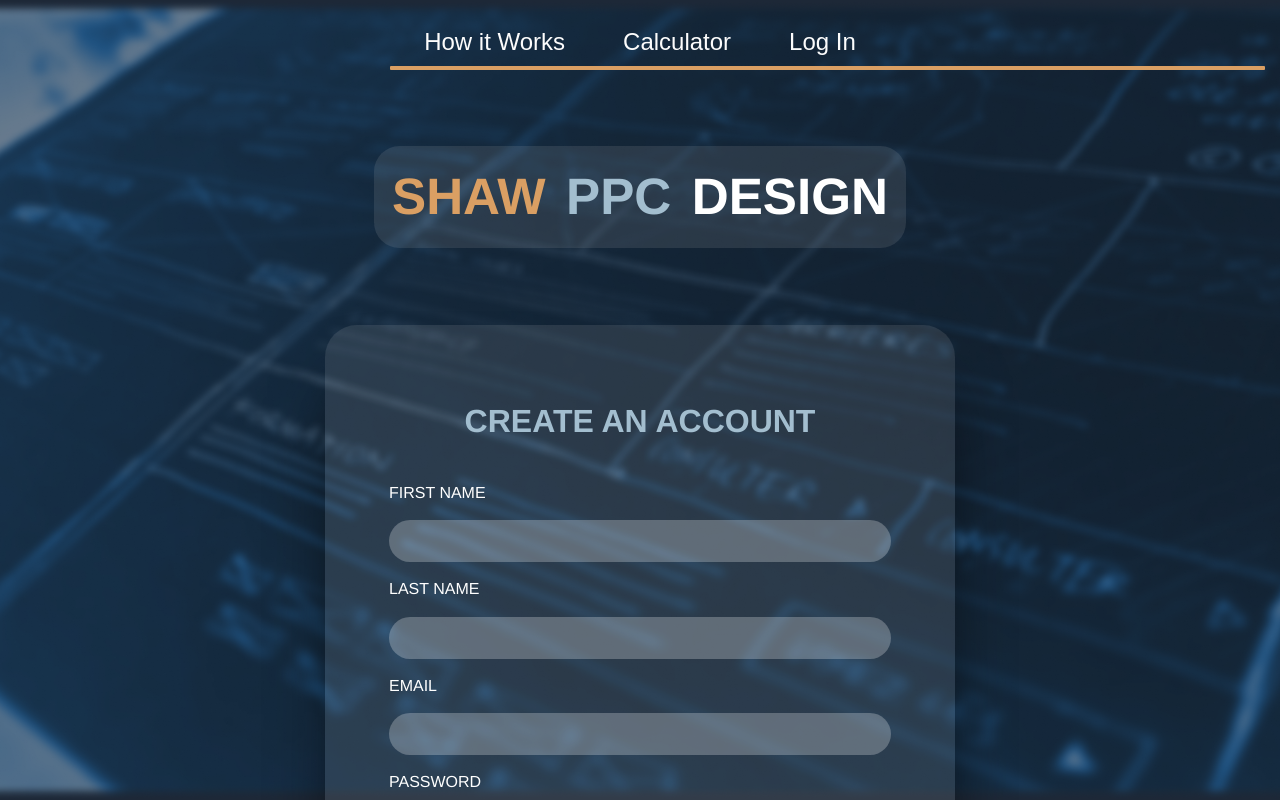
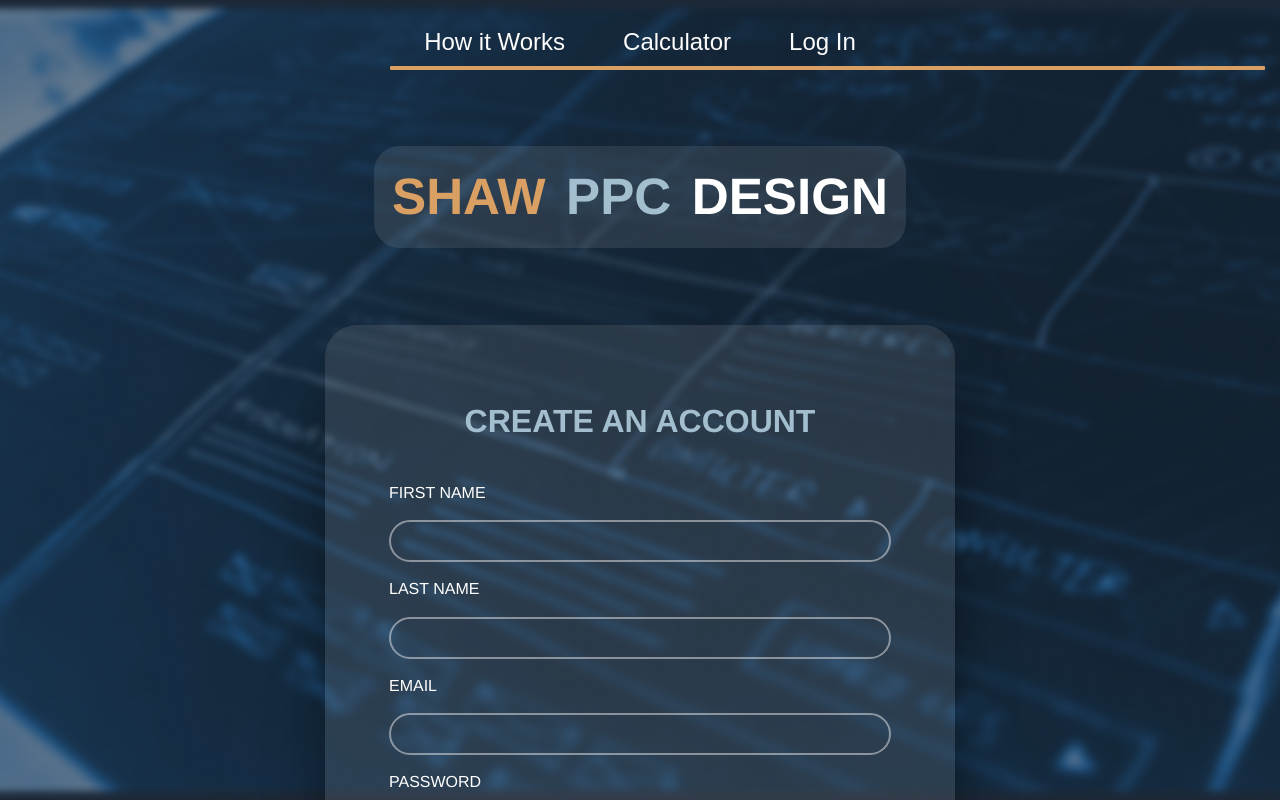
Before and after one commit to mbussert/shaw-ppc, a React (Create React App) app in the folder client/: page /Create in a window 1280 px wide. Shown: the top 800 px of the page. Built offline with nearby package versions, Linux system fonts and the light colour scheme; no server answers.

Commit message:
Compiled CSS

```diff
--- a/client/src/assets/scss/main.css
+++ b/client/src/assets/scss/main.css
@@ -492,8 +492,8 @@ nav .line {
   margin-top: 1.2rem;
 }
 
-input:hover,
-input:focus {
+.add-first, .add-last, .add-email, .add-pass, .pass-add-pass:hover,
+.add-first, .add-last, .add-email, .add-pass, .pass-add-pass:focus {
   color: white;
   border: 2px solid rgba(243, 241, 241, 0.479);
   background-color: transparent;
```
Also changed, not shown: 1 other file (tests, documents, lock files or other folders).
